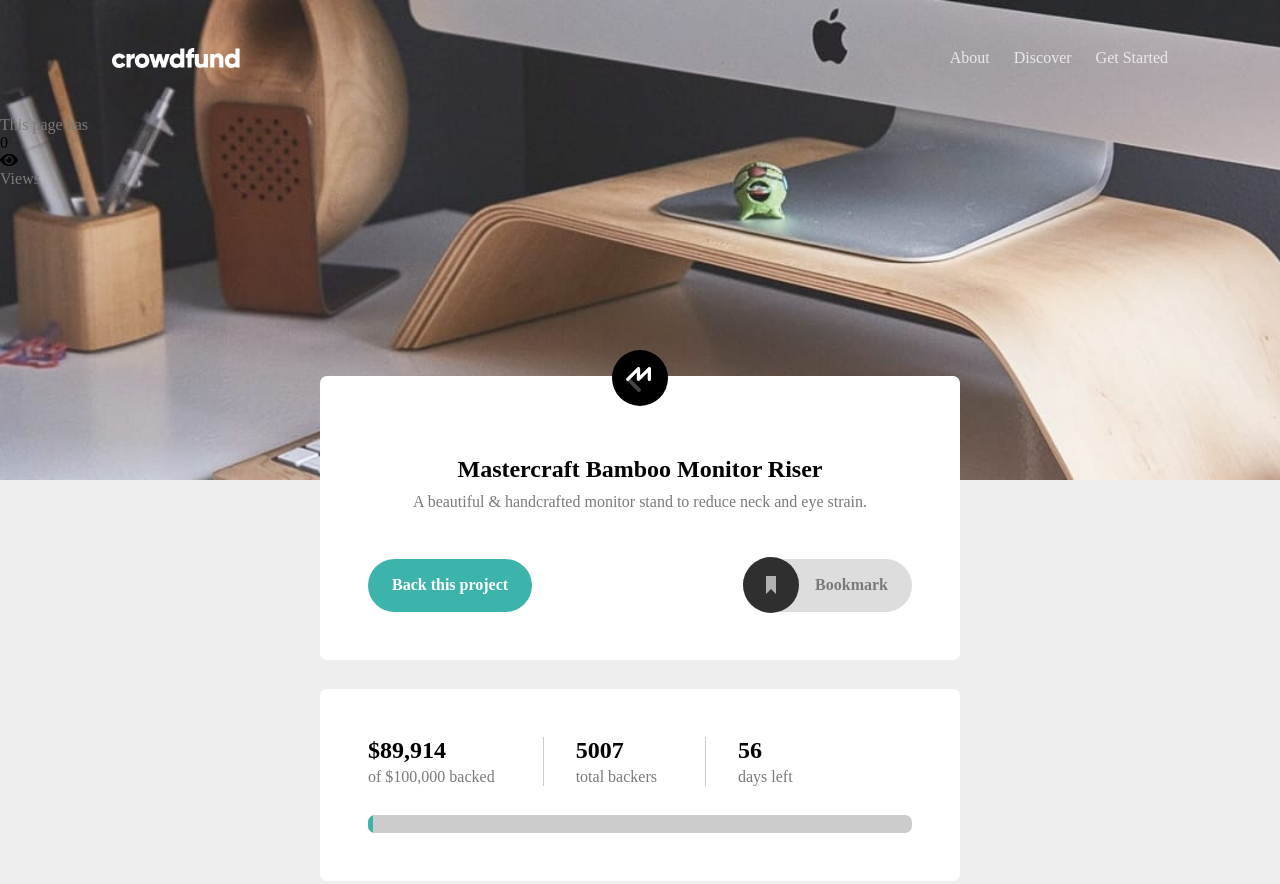
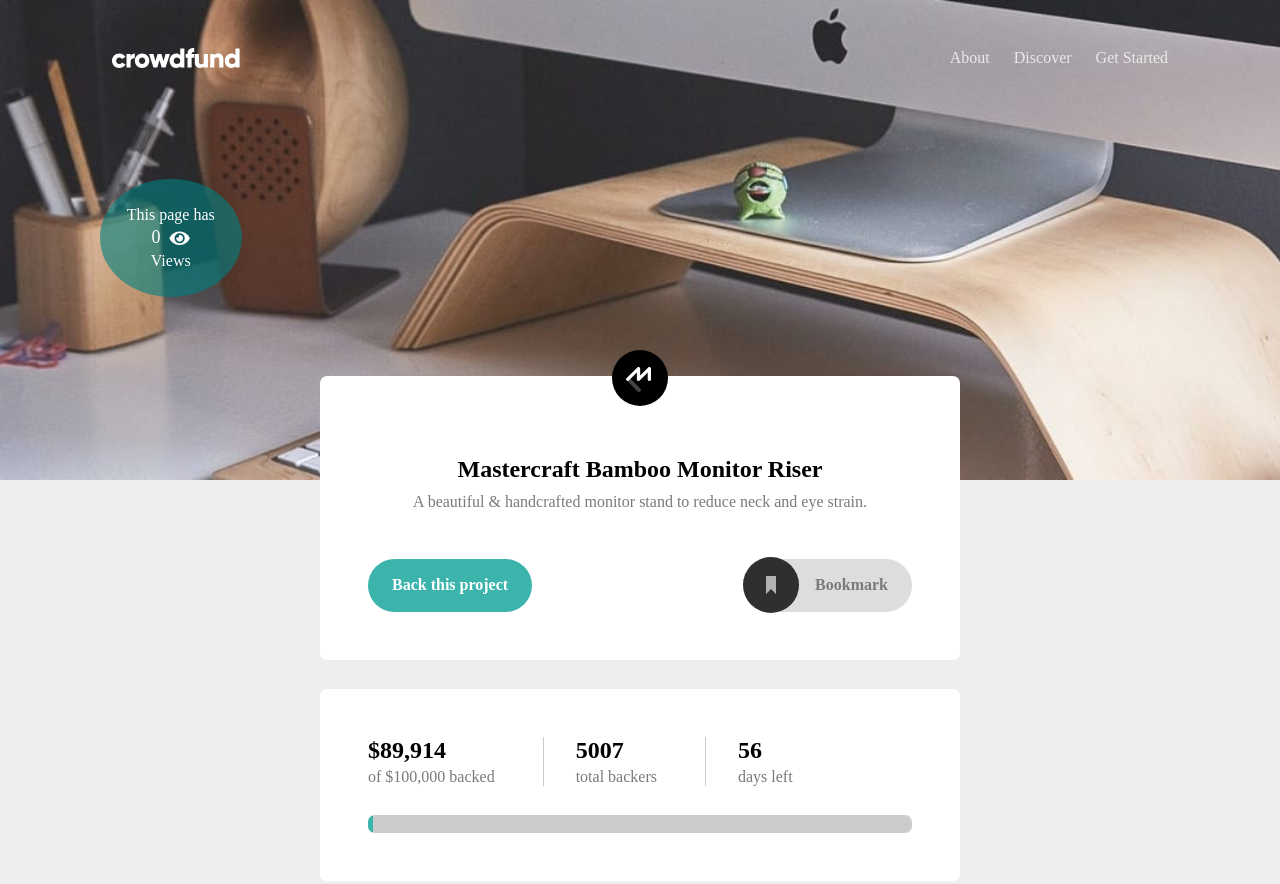
Before and after one commit to Sinkycode/crowdfund.github.io, a plain HTML site: page index.html in a window 1280 px wide. Shown: the top 884 px of the page. Drawn offline with Linux system fonts and the light colour scheme; no server answers.

Commit message:
Update style.css

```diff
--- a/css/style.css
+++ b/css/style.css
@@ -111,6 +111,39 @@ nav a {
 nav a:hover {
   color: #ffffff;
   transition: .5s;
+}
+
+/* live-count */
+.live-count {
+  position: absolute;
+  top: 25%;
+  left: 7%;
+  transform: translate(7%, 50%);
+  display: flex;
+  flex-direction: column;
+  align-items: center;
+  background: rgba(0, 128, 128, 0.603);
+  border-radius: 50%;
+  padding: 1.5rem;
+}
+
+.live-count p {
+  color: white;
+  font-size: 1em;
+  margin: .2em;
+}
+
+.not-text {
+  display: flex;
+  align-items: center;
+  justify-content: center;
+  font-size: 18px;
+  font-weight: 500;
+  color: white;
+}
+
+.not-text i {
+  margin-left: .5em;
 }
 
 .hamburger,
```
